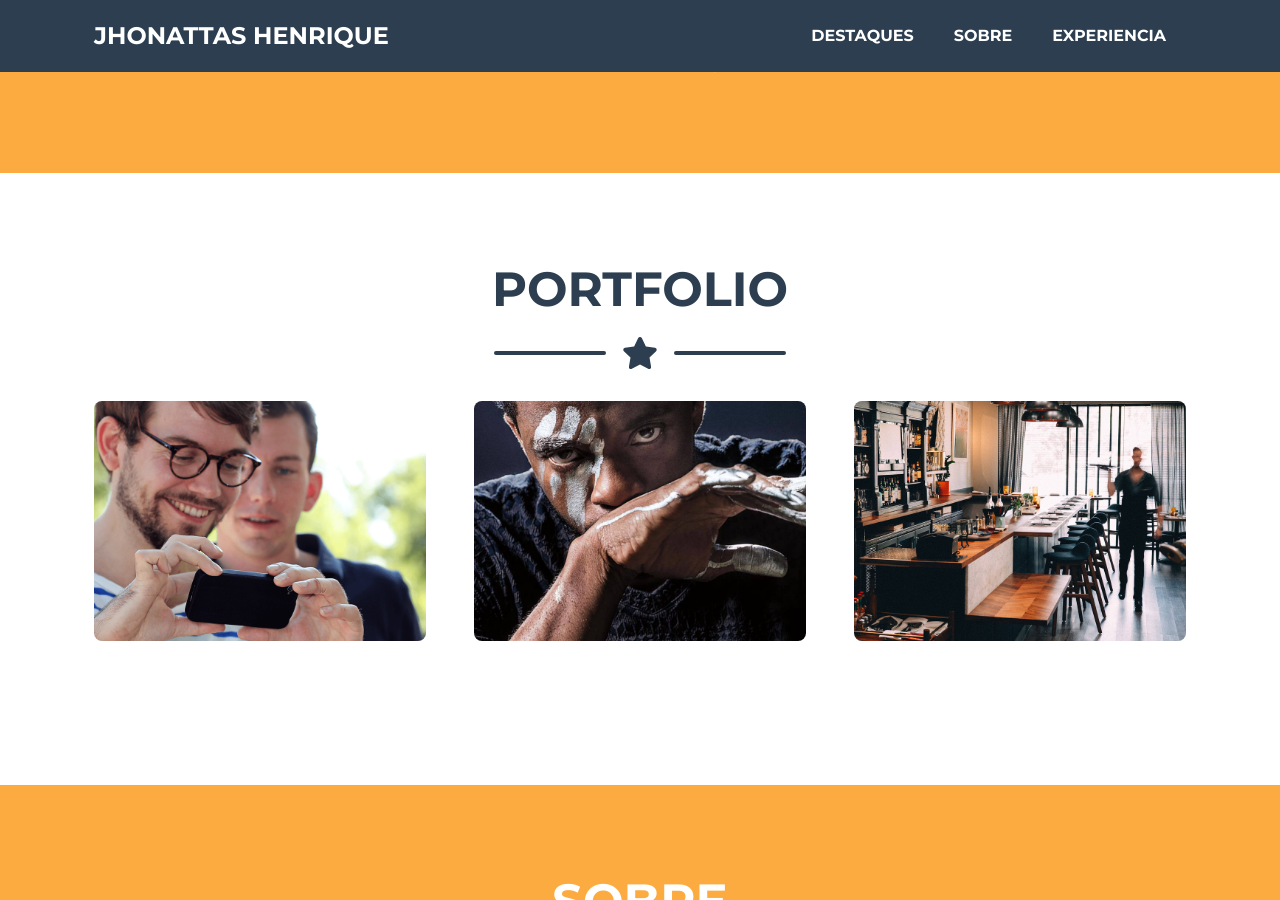
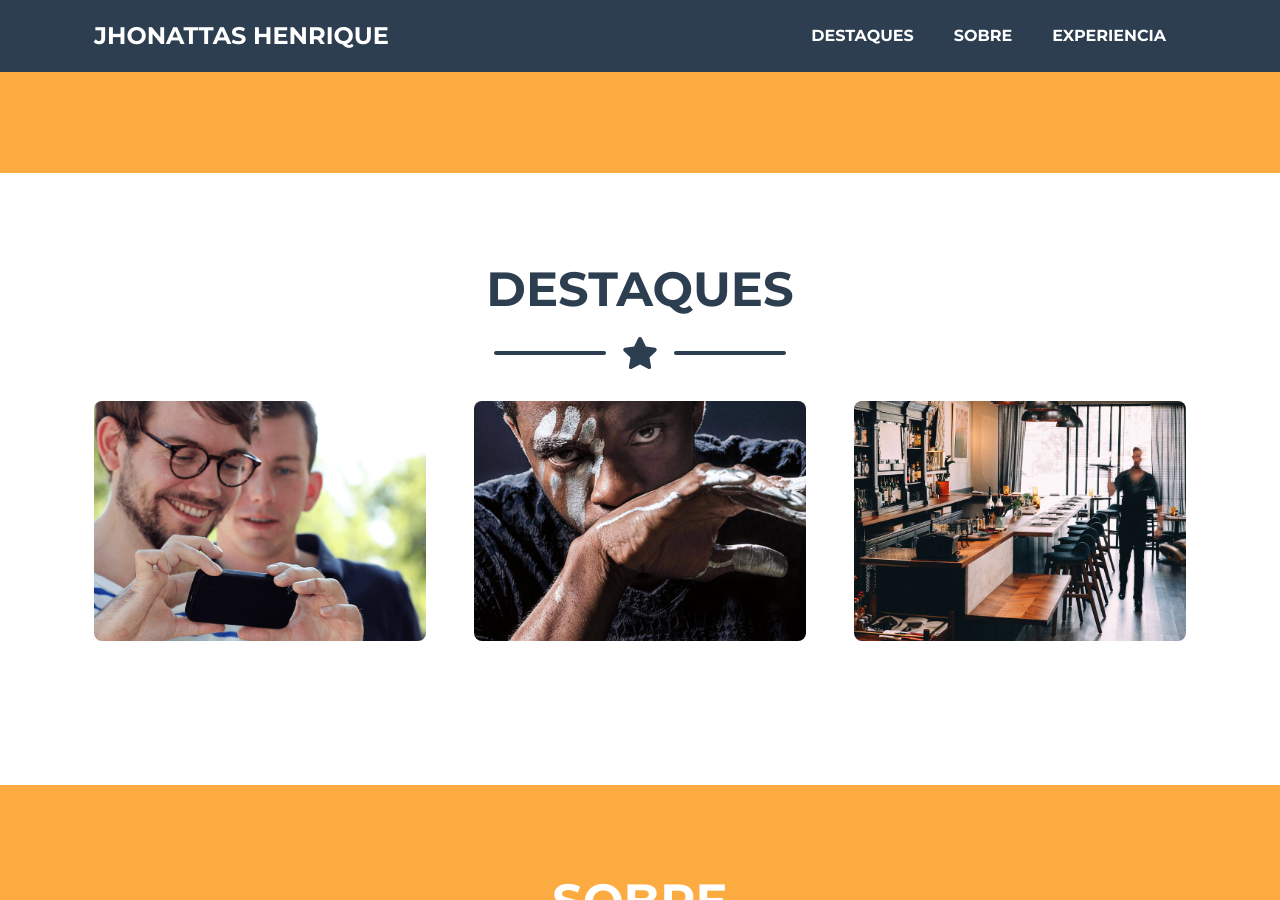
Before and after one commit to jhonattas/markdown-cv, a Jekyll site: the page built from index.md, in a window 1280 px wide and 900 px high, scrolled down 595 px. Built offline with Jekyll 4.4.1, drawn with Linux system fonts in a browser that asks for light colours; nearby versions of some CDN libraries.

Commit message:
update title

```diff
--- a/_layouts/web.html
+++ b/_layouts/web.html
@@ -49,7 +49,7 @@
         <section class="page-section portfolio" id="destaques">
             <div class="container">
                 <!-- Portfolio Section Heading-->
-                <h2 class="page-section-heading text-center text-uppercase text-secondary mb-0">Portfolio</h2>
+                <h2 class="page-section-heading text-center text-uppercase text-secondary mb-0">Destaques</h2>
                 <!-- Icon Divider-->
                 <div class="divider-custom">
                     <div class="divider-custom-line"></div>
```
